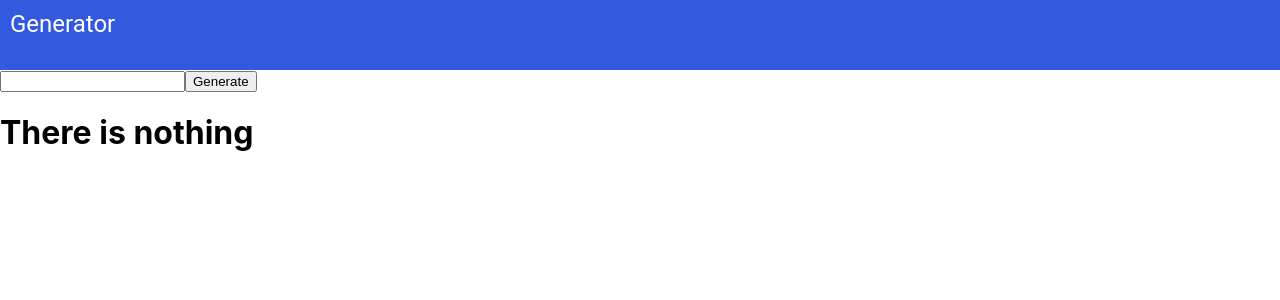
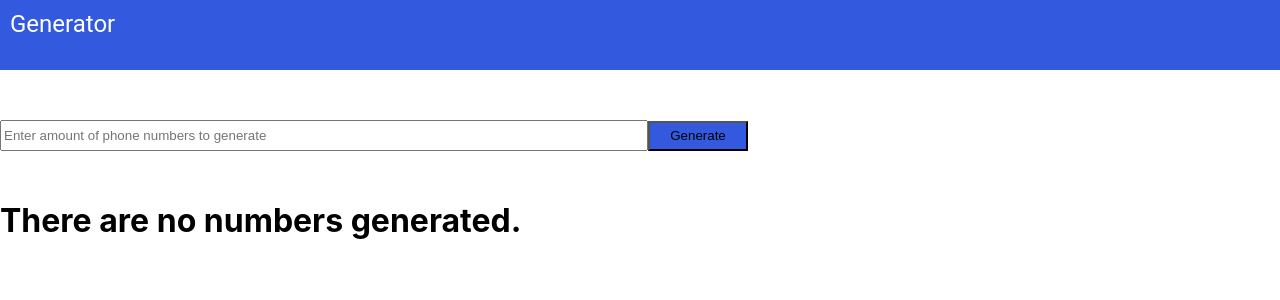
Before and after one commit to Collins33/random-number-generator, a React (Create React App) app: page / in a window 1280 px wide. Shown: the top 300 px of the page. Built offline with nearby package versions, Linux system fonts and the light colour scheme.

Commit message:
Style generator form - add styling to the input field - add styling to the buttton - add placeholder text

```diff
--- /dev/null
+++ b/src/components/generator/generator.css
@@ -0,0 +1,15 @@
+.form_number_generator {
+  margin-top: 50px;
+  margin-bottom: 50px;
+}
+
+.input_number_generator {
+  width: 50%;
+  height: 25px;
+}
+
+.btn_number_generator {
+  width: 100px;
+  height: 30px;
+  background-color: rgb(51, 89, 223);
+}
--- a/src/components/generator/generator.jsx
+++ b/src/components/generator/generator.jsx
@@ -1,6 +1,7 @@
 import React, { Component } from "react";
 import generatePhoneNumbers from "../../utils/generator";
 import Numbers from "../numbers/numbers";
+import "./generator.css";
 
 class generator extends Component {
   state = {
@@ -40,13 +41,17 @@ class generator extends Component {
     const { generatedPhoneNumbers } = this.state;
     return (
       <>
-        <form onSubmit={this.handleSubmit}>
+        <form onSubmit={this.handleSubmit} className="form_number_generator">
           <input
             type="number"
             value={this.state.amount}
             onChange={this.handleChange}
+            className="input_number_generator"
+            placeholder="Enter amount of phone numbers to generate"
           />
-          <button type="submit">Generate</button>
+          <button type="submit" className="btn_number_generator">
+            Generate
+          </button>
         </form>
         <div>
           <Numbers generatedPhoneNumbers={generatedPhoneNumbers} />
--- a/src/components/numbers/numbers.jsx
+++ b/src/components/numbers/numbers.jsx
@@ -28,7 +28,7 @@ class Numbers extends Component {
             </div>
           </>
         ) : (
-          <h1>There is nothing</h1>
+          <h1>There are no numbers generated.</h1>
         )}
       </>
     );
```
